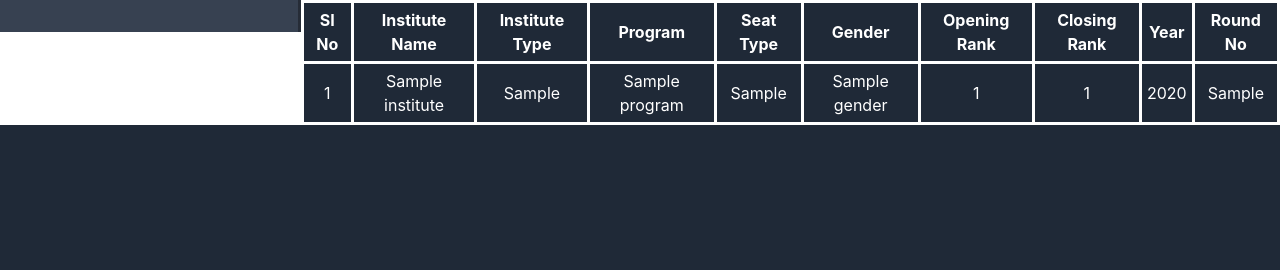
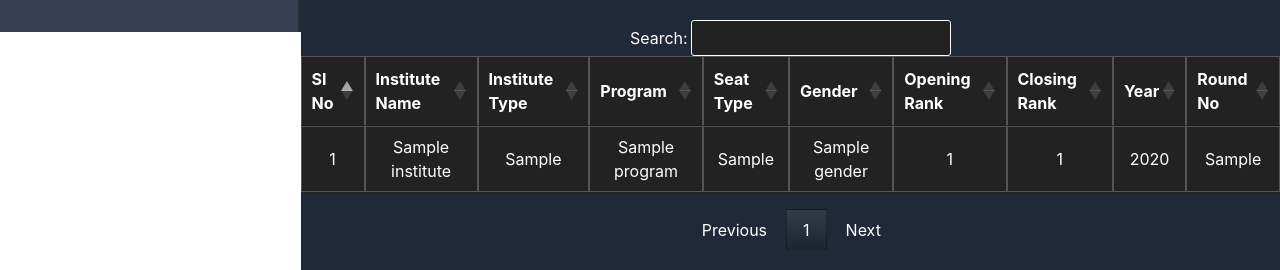
Before and after one commit to Akshat2403/JosaaDataAnalysis, a Django app: template main/templates/main/digvijay_q1.html in a window 1280 px wide. Shown: the part 768-1038 px from the top of the page. Before the commit the page ends 893 px from the top, so only its background shows below. Run offline with Django 3.2, Linux system fonts and the light colour scheme; the template is opened without the code that fills it: most values are stand-ins (such as "Sample title", 1, 10 or a date in 2020); some libraries are stand-ins or nearby versions.

Commit message:
chart functionalities added

```diff
--- a/main/templates/main/Mohit_q1exp.html
+++ b/main/templates/main/Mohit_q1exp.html
@@ -48,7 +48,10 @@
         }),
         orient: 'vertical',
         right: 0,
-        top: 'center'
+        top: 'center',
+        textStyle:{
+          color:'white'
+        }
       },
       xAxis: {
         type: 'category',
--- a/main/templates/main/digvijay_q1.html
+++ b/main/templates/main/digvijay_q1.html
@@ -5,20 +5,80 @@
     {% block title %}digvijay q1{% endblock %}
     {% block additional_content %}
     <script src="https://cdn.jsdelivr.net/npm/echarts@5.2.2/dist/echarts.min.js"></script>
+    <!-- Include DataTables CSS -->
+<link rel="stylesheet" type="text/css" href="https://cdn.datatables.net/1.10.25/css/jquery.dataTables.min.css">
+
+<!-- Include jQuery library -->
+<script src="https://code.jquery.com/jquery-3.6.0.min.js"></script>
+
+<!-- Include DataTables JavaScript -->
+<script src="https://cdn.datatables.net/1.10.25/js/jquery.dataTables.min.js"></script>
+
+
     <style>
-        table,
-        th,
-        tr,
-        td {
-            padding: 5px;
-            border: solid;
+        div.dataTables_wrapper div.dataTables_filter{
+            color: white;
+
+        }
+        div.dataTables_wrapper{
+            display: flex;
+            flex-direction: column;
+            align-items: center;
+            padding-top: 2%;
+            padding-bottom: 2%;
+        }
+        div.dataTables_wrapper div.dataTables_paginate span .ellipsis{
+            color: white !important;
+        }
+        div.dataTables_wrapper div.dataTables_paginate span .paginate_button,.dataTables_wrapper .dataTables_paginate .paginate_button{
+
+            color: white !important;
+        }
+
+.dataTables_wrapper .dataTables_paginate .paginate_button.disabled, .dataTables_wrapper .dataTables_paginate .paginate_button.disabled{
+    color: white !important;
+}
+        .dataTables_wrapper .dataTables_paginate .paginate_button:hover {
+            border: 1px solid white !important;
+            background: white !important;
+            color: black !important;
+        }
+        .dataTables_wrapper .dataTables_length{
+            display: none;
+        }
+
+        div.dataTables_wrapper div.dataTables_filter input {
+            background-color: #222;
+            color: #FFF;
+            border: 1px solid #FFF;
+            /* Add any other CSS styles as needed */
+        }
+
+        /* Customize pagination buttons */
+         .dark-table {
+                    background-color: #333;
+                    color: white;
+                    width: 100%;
+                    position: relative;
                     text-align: center;
                 }
-        #chart-container {
-            position: relative;
-            height: 90vh;
-            width: 80%;
-            overflow: hidden;
+
+                .dark-table th,
+                .dark-table td {
+                    padding: 10px;
+                    border: 1px solid #555;
+                }
+
+                .dark-table th {
+                    background-color: #222;
+                }
+
+                .dark-table td{
+                    background-color: #222;
+                }
+
+                .dark-table tr:hover {
+                    background-color: #444;
                 }
         #chart-container {
             position: relative;
@@ -71,6 +131,21 @@
         }
     </style>
     {% endblock %}
+    <style>
+    .dataTables_filter input {
+        /* Customize the search input styles */
+        background-color: #000;
+        color: #FFF;
+        /* Add any other CSS styles as needed */
+      }
+
+      .dataTables_paginate .paginate_button {
+        /* Customize the pagination button styles */
+        background-color: #000;
+        color: #FFF;
+        /* Add any other CSS styles as needed */
+      }
+    </style>
 
 </head>
 <body>
@@ -85,7 +160,9 @@
     </div>
     <div id="chart-container"></div>
 
-    <table id="data_table">
+<div>
+<table id="data_table" class="dark-table">
+    <thead>
       <tr>
         <th>SI No</th>
         <th>Institute Name</th>
@@ -98,6 +175,8 @@
         <th>Year</th>
         <th>Round No</th>
       </tr>
+    </thead>
+    <tbody>
       {% for data in alldata %}
       <tr>
         <td>{{forloop.counter}}</td>
@@ -112,11 +191,29 @@
         <td>{{data.roundNo}}</td>
       </tr>
       {% endfor %}
+    </tbody>
   </table>
+</div>
+
 
 </div>
     <script src="https://fastly.jsdelivr.net/npm/echarts@5.4.2/dist/echarts.min.js" async></script>
-
+    <script>
+        $(document).ready(function() {
+          $('#data_table').DataTable({
+            paging: true, // Enable pagination
+            lengthMenu: false,
+            pageLength: 10,
+            searching: true, // Enable search functionality
+            ordering: true, // Enable column sorting
+            language: {
+                info: "", // Display the total number of entries
+                infoEmpty: "", // Hide the information when no entries are available
+                infoFiltered: "" // Hide the filtered information
+            }
+          });
+        });
+      </script>
     <script>
         window.addEventListener('load', function() {
             var loadingScreen = document.getElementsByClassName('load')[0];
```
Also changed, not shown: main/templates/main/branch_popularity.html (+5 -2 lines), main/views.py (+14 -7 lines). Lines whose indentation alone changed are shown as unchanged.
